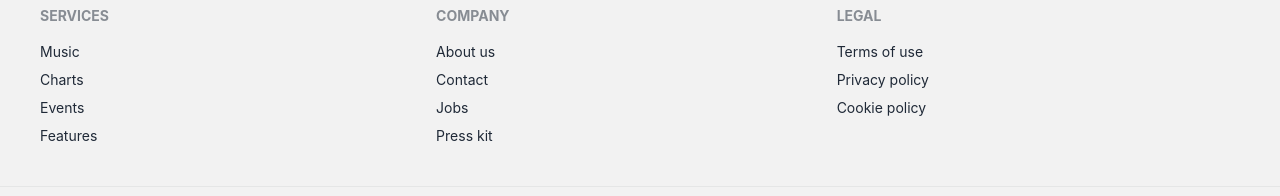
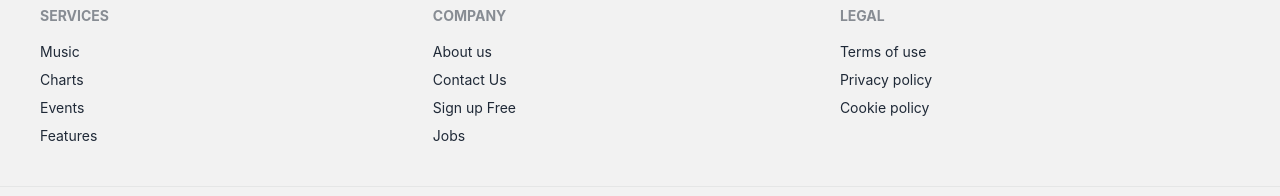
Before and after one commit to technoveltyco/back2life-music-playlist-app, a React (Create React App) app: page / in a window 1280 px wide. Shown: the part 1058-1254 px from the top of the page. Built offline with nearby package versions, Linux system fonts and the light colour scheme; no server answers.

Commit message:
Footer update

```diff
--- a/src/components/Footer.js
+++ b/src/components/Footer.js
@@ -1,3 +1,4 @@
+
 function Footer() {
     return (
       <>
@@ -23,13 +24,13 @@ function Footer() {
               About us
             </a>
             <a href="#!" className="link link-hover">
-            Contact
+              Contact Us
+            </a>
+            <a href="#!" className="link link-hover">
+              Sign up Free
             </a>
             <a href="#!" className="link link-hover">
               Jobs
-          </a>
-          <a href="#!" className="link link-hover">
-            Press kit
             </a>
           </div>
           <div>
--- /dev/null
+++ b/src/components/FooterStyles.js
@@ -0,0 +1,20 @@
+import styled from 'styled-components';
+
+export const Box = styled.div`
+padding: 80px 60px;
+background: black;
+position:absolute;
+bottom:0;
+width: 100%;
+
+@media (max-width:1000px){
+    padding: 70px 30px;
+}
+`;
+export const Container = styled.div`
+display:flex;
+flex-direction:column;
+justify-content:center;
+max-width: 1000px;
+margin: 0 auto;
+`;
```
Also changed, not shown: public/cover.jpg (added), 1 other file (tests, documents, lock files or other folders). Lines whose indentation alone changed are shown as unchanged.
